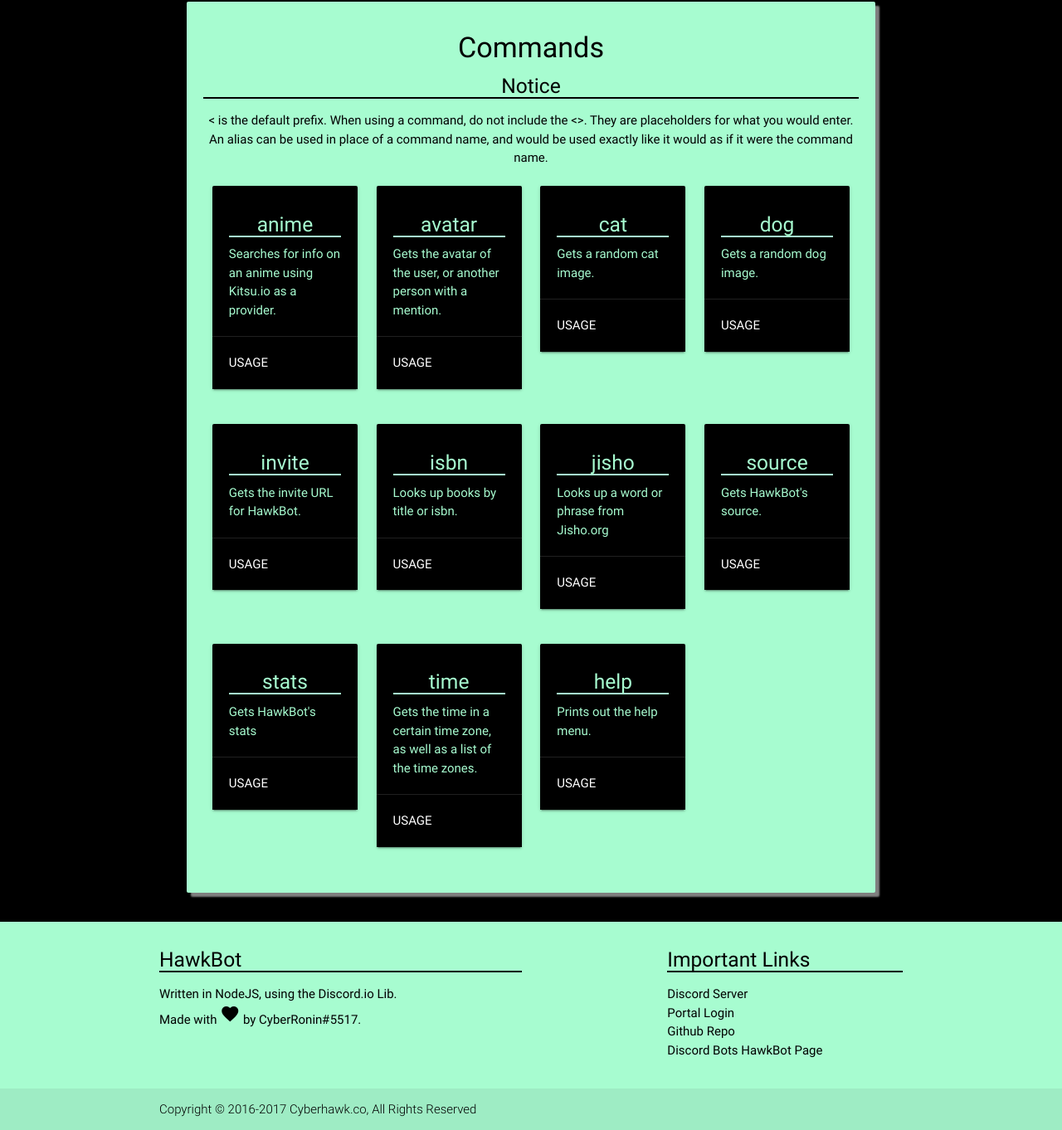
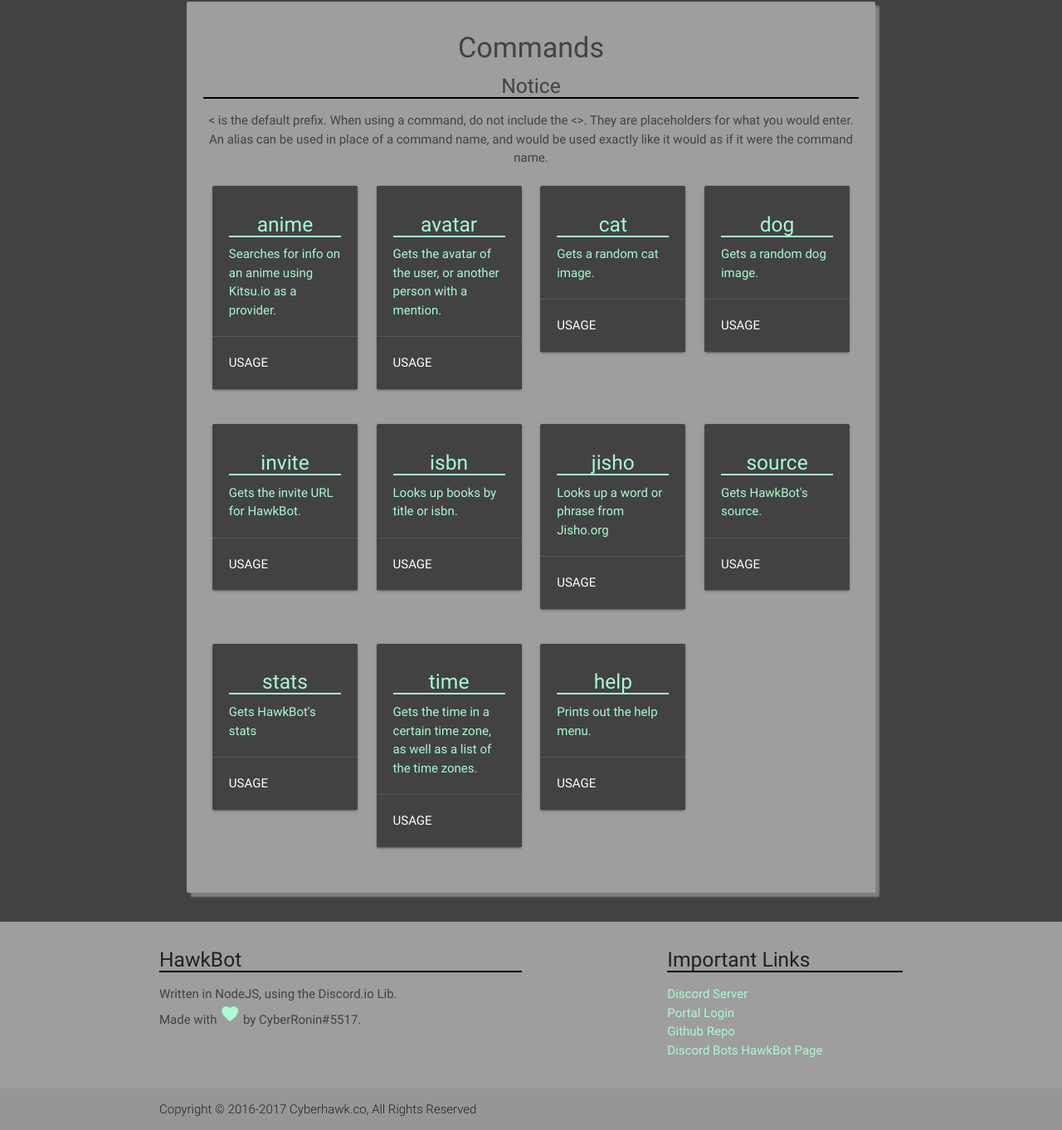
Before and after one commit to CyberHawkSoftware/HawkBot, a plain HTML site: page index.html in a window 1280 px wide. Shown: the part 169-1531 px from the top of the page at 83% size. Drawn offline with Linux system fonts and the light colour scheme.

Commit message:
Changed colors to not wreck your eyes

```diff
--- a/index.html
+++ b/index.html
@@ -1,3 +1,4 @@
+
   <!DOCTYPE html>
   <html>
     <head>
@@ -6,25 +7,27 @@
       <!--Import Google Icon Font-->
       <link href="http://fonts.googleapis.com/icon?family=Material+Icons" rel="stylesheet">
       <!--Import materialize.css-->
+
       <link type="text/css" rel="stylesheet" href="css/materialize.min.css"  media="screen,projection"/>
       <link type="text/css" rel="stylesheet" href="css/custom.css"/>
+
       <!--Let browser know website is optimized for mobile-->
       <meta name="viewport" content="width=device-width, initial-scale=1.0"/>
     </head>
 
-    <body class="black">
-      <nav class="mint black-text">
+    <body class="grey darken-3">
+      <nav class="grey mint-text">
         <div class="nav-wrapper">
           <span class="brand-logo center"><svg id="svg3387" style="padding-top:10px" xmlns:rdf="http://www.w3.org/1999/02/22-rdf-syntax-ns#" xmlns="http://www.w3.org/2000/svg" height="50" width="300" version="1.1" xmlns:cc="http://creativecommons.org/ns#" xmlns:dc="http://purl.org/dc/elements/1.1/" viewBox="0 0 300 50">
             <g id="layer1" transform="translate(0 -1002.4)">
-              <text id="text3406" style="word-spacing:0px;letter-spacing:0px" xml:space="preserve" transform="scale(.95001 1.0526)" font-size="9.1316px" y="990.39447" x="17.7166" line-height="125%" fill="#000000"><tspan id="tspan3408" font-weight="bold" font-size="41.092px" y="990.39447" x="17.7166" font-family="&apos;Yu Gothic&apos;">サイバーホーク</tspan></text>
+              <text id="text3406" style="word-spacing:0px;letter-spacing:0px" xml:space="preserve" transform="scale(.95001 1.0526)" font-size="9.1316px" y="990.39447" x="17.7166" line-height="125%" fill="#A7FCD0"><tspan id="tspan3408" font-weight="bold" font-size="41.092px" y="990.39447" x="17.7166" font-family="&apos;Yu Gothic&apos;">サイバーホーク</tspan></text>
             </g>
           </svg></span>
           <ul class="right">
             <li>
-              <a class="black-text" href="https://discordapp.com/oauth2/authorize?client_id=193403294419255297&scope=bot&permissions=0">
+              <a class="mint-text" href="https://discordapp.com/oauth2/authorize?client_id=193403294419255297&scope=bot&permissions=0">
                 <span class="hide-on-med-and-down"><i class="large material-icons left">add_box</i>Invite HawkBot</span>
-              <i class="large material-icons small-only">add_box</i></a>
+              <i class="large material-icons hide-on-large-only">add_box</i></a>
             </li>
         </div>
 
@@ -33,24 +36,24 @@
       <div class="row">
         <div class="col s12 m8 offset-m2 l8 offset-l2">
           <h2 class="header center mint-text">HawkBot</h2>
-          <div class="card-panel mint">
+          <div class="card-panel grey">
             <span class="black-text">
               <div>
-                  <h4 class="center-align">Commands</h4>
-                  <h5 class="center-align">Notice</h5>
-                  <p class="center-align">&lt; is the default prefix. When using a command, do not include the &lt;>. They are placeholders for what you would enter.
+                  <h4 class="center-align grey-text text-darken-3">Commands</h4>
+                  <h5 class="center-align grey-text text-darken-3">Notice</h5>
+                  <p class="center-align grey-text text-darken-3">&lt; is the default prefix. When using a command, do not include the &lt;>. They are placeholders for what you would enter.
                     <br>An alias can be used in place of a command name, and would be used exactly like it would as if it were the command name.
                   </p>
                   <div class="row">
                     <div class="col s12 m6 l3">
-                      <div class="card black">
+                      <div class="card grey darken-3">
                         <div class="card-content">
                           <span class="mint-text">
-                            <h5 class="center">anime</h5>
+                            <h5 class="center mint-text">anime</h5>
                             <p>Searches for info on an anime using Kitsu.io as a provider.</p>
                           </span>
                         </div>
-                        <div class="card-reveal black">
+                        <div class="card-reveal grey darken-3">
                           <span class="card-title mint-text">Anime<i class="material-icons right">close</i></span>
                           <p class="mint-text">&lt;anime &lt;anime><br>&lt;anime &lt;anime> --list
                           <div class="divider"></div>
@@ -65,14 +68,14 @@
                       </div>
                     </div>
                     <div class="col s12 m6 l3">
-                      <div class="card black">
+                      <div class="card grey darken-3">
                         <div class="card-content">
                           <span class="mint-text">
                             <h5 class="center">avatar</h5>
                             <p>Gets the avatar of the user, or another person with a mention.</p>
                           </span>
                         </div>
-                        <div class="card-reveal black">
+                        <div class="card-reveal grey darken-3">
                           <span class="card-title mint-text">Avatar<i class="material-icons right">close</i></span>
                           <p class="mint-text">
                             &lt;avatar<br>&lt;avatar &lt;mention>
@@ -88,14 +91,14 @@
                       </div>
                     </div>
                     <div class="col s12 m6 l3">
-                      <div class="card black">
+                      <div class="card grey darken-3">
                         <div class="card-content">
                           <span class="mint-text">
                             <h5 class="center">cat</h5>
                             <p>Gets a random cat image.</p>
                           </span>
                         </div>
-                        <div class="card-reveal black">
+                        <div class="card-reveal grey darken-3">
                           <span class="card-title mint-text">Cat<i class="material-icons right">close</i></span>
                           <p class="mint-text">&lt;cat</p>
                           <div class="divider"></div>
@@ -109,14 +112,14 @@
                       </div>
                     </div>
                     <div class="col s12 m6 l3">
-                      <div class="card black">
+                      <div class="card grey darken-3">
                         <div class="card-content">
                           <span class="mint-text">
                             <h5 class="center">dog</h5>
                             <p>Gets a random dog image.</p>
                           </span>
                         </div>
-                        <div class="card-reveal black">
+                        <div class="card-reveal grey darken-3">
                           <span class="card-title mint-text">Dog<i class="material-icons right">close</i></span>
                           <p class="mint-text">&lt;dog</p>
                           <div class="divider"></div>
@@ -132,14 +135,14 @@
                   </div>
                   <div class="row">
                     <div class="col s12 m6 l3">
-                      <div class="card black">
+                      <div class="card grey darken-3">
                         <div class="card-content">
                           <span class="mint-text">
                             <h5 class="center">invite</h5>
                             <p>Gets the invite URL for HawkBot.</p>
                           </span>
                         </div>
-                        <div class="card-reveal black">
+                        <div class="card-reveal grey darken-3">
                           <span class="card-title mint-text">Invite<i class="material-icons right">close</i></span>
                           <p class="mint-text">&lt;invite</p>
                           <div class="divider"></div>
@@ -153,14 +156,14 @@
                       </div>
                     </div>
                     <div class="col s12 m6 l3">
-                      <div class="card black">
+                      <div class="card grey darken-3">
                         <div class="card-content">
                           <span class="mint-text">
                             <h5 class="center">isbn</h5>
                             <p>Looks up books by title or isbn.</p>
                           </span>
                         </div>
-                        <div class="card-reveal black">
+                        <div class="card-reveal grey darken-3">
                           <span class="card-title mint-text">Invite<i class="material-icons right">close</i></span>
                           <p class="mint-text">&lt;isbn &lt;isbn><br>&lt;isbn &lt;book title> --list</p>
                           <div class="divider"></div>
@@ -174,14 +177,14 @@
                       </div>
                     </div>
                     <div class="col s12 m6 l3">
-                      <div class="card black">
+                      <div class="card grey darken-3">
                         <div class="card-content">
                           <span class="mint-text">
                             <h5 class="center">jisho</h5>
                             <p>Looks up a word or phrase from Jisho.org</p>
                           </span>
                         </div>
-                        <div class="card-reveal black">
+                        <div class="card-reveal grey darken-3">
                           <span class="card-title mint-text">Jisho<i class="material-icons right">close</i></span>
                           <p class="mint-text">&lt;jisho &lt;word/phrase><br>&lt;jisho &lt;word/phrase> --list</p>
                           <div class="divider"></div>
@@ -195,14 +198,14 @@
                       </div>
                     </div>
                     <div class="col s12 m6 l3">
-                      <div class="card black">
+                      <div class="card grey darken-3">
                         <div class="card-content">
                           <span class="mint-text">
                             <h5 class="center">source</h5>
                             <p>Gets HawkBot's source.</p>
                           </span>
                         </div>
-                        <div class="card-reveal black">
+                        <div class="card-reveal grey darken-3">
                           <span class="card-title mint-text">Source<i class="material-icons right">close</i></span>
                           <p class="mint-text">&lt;source</p>
                           <div class="divider"></div>
@@ -218,14 +221,14 @@
                   </div>
                   <div class="row">
                     <div class="col s12 m6 l3">
-                      <div class="card black">
+                      <div class="card grey darken-3">
                         <div class="card-content">
                           <span class="mint-text">
                             <h5 class="center">stats</h5>
                             <p>Gets HawkBot's stats</p>
                           </span>
                         </div>
-                        <div class="card-reveal black">
+                        <div class="card-reveal grey darken-3">
                           <span class="card-title mint-text">Stats<i class="material-icons right">close</i></span>
                           <p class="mint-text">&lt;stats</p>
                           <div class="divider"></div>
@@ -239,14 +242,14 @@
                       </div>
                     </div>
                     <div class="col s12 m6 l3">
-                      <div class="card black">
+                      <div class="card grey darken-3">
                         <div class="card-content">
                           <span class="mint-text">
                             <h5 class="center">time</h5>
                             <p>Gets the time in a certain time zone, as well as a list of the time zones.</p>
                           </span>
                         </div>
-                        <div class="card-reveal black">
+                        <div class="card-reveal grey darken-3">
                           <span class="card-title mint-text">Time<i class="material-icons right">close</i></span>
                           <p class="mint-text">&lt;time<br>&lt;time &lt;time zone><br>&lt;time --list</p>
                           <div class="divider"></div>
@@ -260,14 +263,14 @@
                       </div>
                     </div>
                     <div class="col s12 m6 l3">
-                      <div class="card black">
+                      <div class="card grey darken-3">
                         <div class="card-content">
                           <span class="mint-text">
                             <h5 class="center">help</h5>
                             <p>Prints out the help menu.</p>
                           </span>
                         </div>
-                        <div class="card-reveal black">
+                        <div class="card-reveal grey darken-3">
                           <span class="card-title mint-text">Help<i class="material-icons right">close</i></span>
                           <p class="mint-text">&lt;help</p>
                           <div class="divider"></div>
@@ -287,28 +290,28 @@
         </div>
       </div>
 
-      <footer class="page-footer mint">
+      <footer class="page-footer grey">
         <div class="container">
           <div class="row">
             <div class="col l6 s12">
-              <h5 class="black-text">HawkBot</h5>
-              <p class="black-text text-lighten-4">Written in NodeJS, using the Discord.io Lib.</br>
-                Made with <i class="material-icons">favorite</i> by CyberRonin#5517.
+              <h5 class="grey-text text-darken-4">HawkBot</h5>
+              <p class="grey-text text-darken-3">Written in NodeJS, using the Discord.io Lib.</br>
+                Made with <i class="material-icons mint-text">favorite</i> by CyberRonin#5517.
               </p>
             </div>
             <div class="col l4 offset-l2 s12">
-              <h5 class="black-text">Important Links</h5>
+              <h5 class="grey-text text-darken-4">Important Links</h5>
                 <ul>
-                  <li><a class="black-text text-lighten-3" href="https://discord.gg/jDpR9PD">Discord Server</a></li>
-                  <li><a class="black-text text-lighten-3" href="https://discordapp.com/oauth2/authorize?response_type=code&redirect_uri=http%3A%2F%2Fbot.cyberhawk.co%2Flogin&scope=identify%20guilds&client_id=266929822385569792">Portal Login</a></li>
-                  <li><a class="black-text text-lighten-3" href="https://github.com/CyberHawkSoftware/HawkBot">Github Repo</a></li>
-                  <li><a class="black-text text-lighten-3" href="https://bots.discord.pw/bots/193403332046487552">Discord Bots HawkBot Page</a></li>
+                  <li><a class="mint-text" href="https://discord.gg/jDpR9PD">Discord Server</a></li>
+                  <li><a class="mint-text" href="https://discordapp.com/oauth2/authorize?response_type=code&redirect_uri=http%3A%2F%2Fbot.cyberhawk.co%2Flogin&scope=identify%20guilds&client_id=266929822385569792">Portal Login</a></li>
+                  <li><a class="mint-text" href="https://github.com/CyberHawkSoftware/HawkBot">Github Repo</a></li>
+                  <li><a class="mint-text" href="https://bots.discord.pw/bots/193403332046487552">Discord Bots HawkBot Page</a></li>
                 </ul>
             </div>
           </div>
         </div>
         <div class="footer-copyright">
-          <div class="container black-text">
+          <div class="container grey-text text-darken-4">
             Copyright © 2016-2017 Cyberhawk.co, All Rights Reserved
           </div>
         </div>
```
